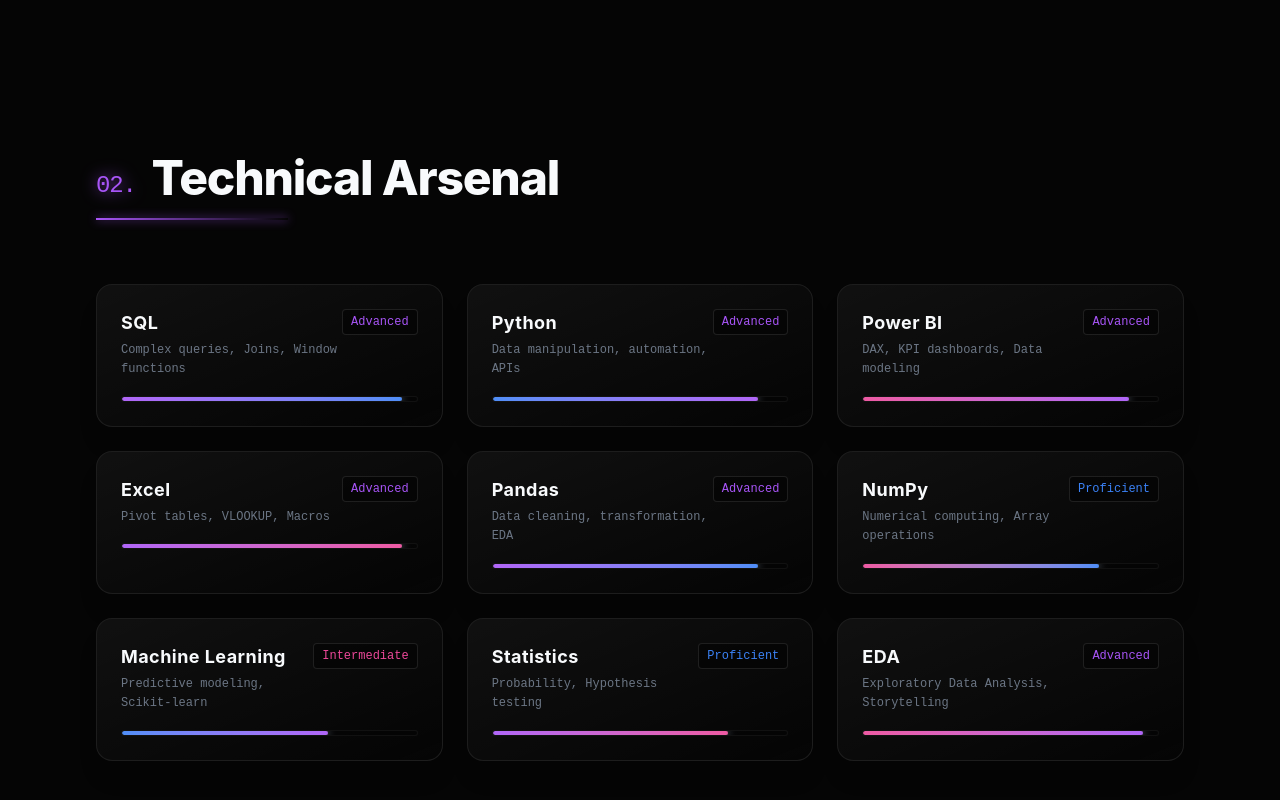
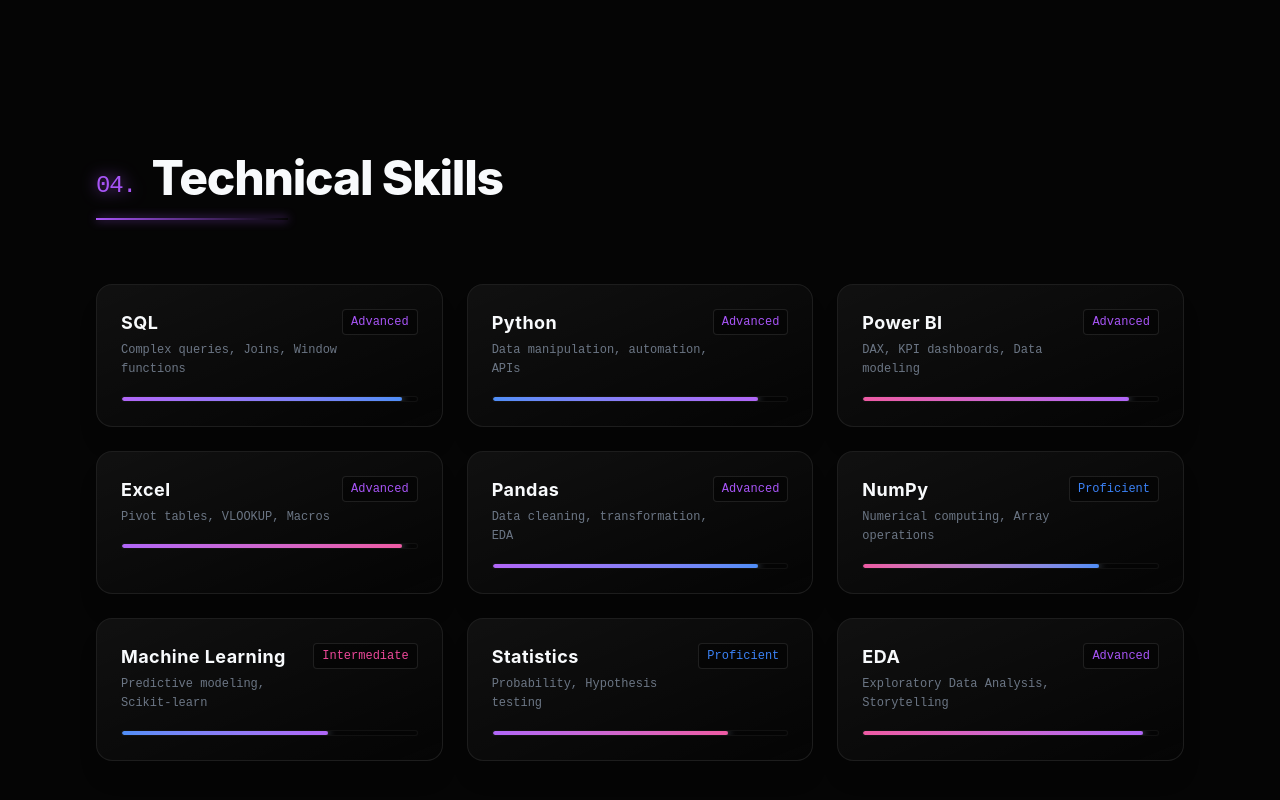
Before and after one commit to poojakumaricodex/portfolio, a React app: page / in a window 1280 px wide. Shown: the part 4301-5101 px from the top of the page. Built offline with nearby package versions, Linux system fonts and the light colour scheme; the HTML template or start-up script is replaced by a standard one.

Commit message:
Update Skills.jsx

```diff
--- a/src/components/Skills.jsx
+++ b/src/components/Skills.jsx
@@ -26,8 +26,8 @@ const Skills = () => {
       >
         <div className="mb-16 relative text-center lg:text-left">
           <h2 className="text-4xl md:text-5xl font-extrabold text-brand-white tracking-tight flex items-end justify-center lg:justify-start">
-            <span className="text-brand-purple font-mono text-2xl font-normal mr-4 drop-shadow-[0_0_8px_rgba(168,85,247,0.8)]">02.</span>
-            Technical Arsenal
+            <span className="text-brand-purple font-mono text-2xl font-normal mr-4 drop-shadow-[0_0_8px_rgba(168,85,247,0.8)]">04.</span>
+            Technical Skills
           </h2>
           <div className="mt-4 h-[2px] w-48 bg-gradient-to-r from-brand-purple to-transparent shadow-[0_0_10px_rgba(168,85,247,0.8)] mx-auto lg:mx-0"></div>
         </div>
```
